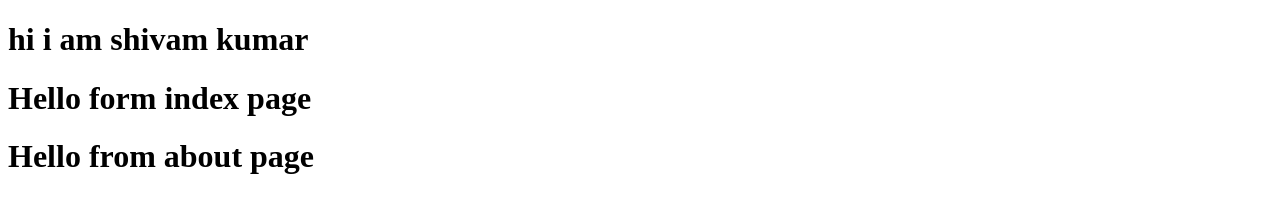
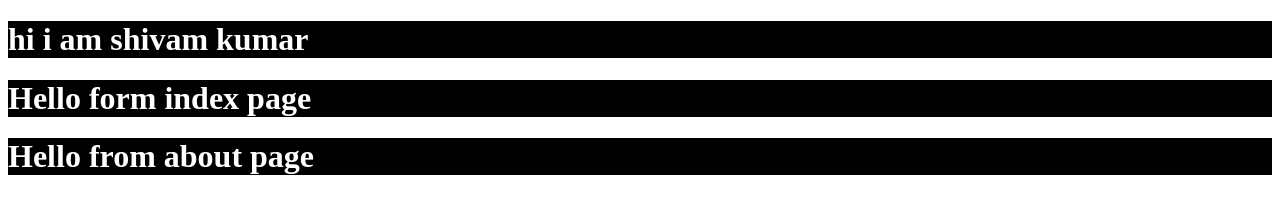
Before and after one commit to Shivam2504/learning_jenkins, a plain HTML site: page index.html in a window 1280 px wide. Drawn offline with Linux system fonts and the light colour scheme.

Commit message:
css adde

```diff
--- a/index.html
+++ b/index.html
@@ -4,6 +4,12 @@
     <meta charset="UTF-8">
     <meta name="viewport" content="width=device-width, initial-scale=1.0">
     <title>Document</title>
+    <style>
+        h1{
+            background-color: black;
+            color: white;
+        }
+    </style>
 </head>
 <body>
     <h1>hi i am shivam kumar</h1>
```
